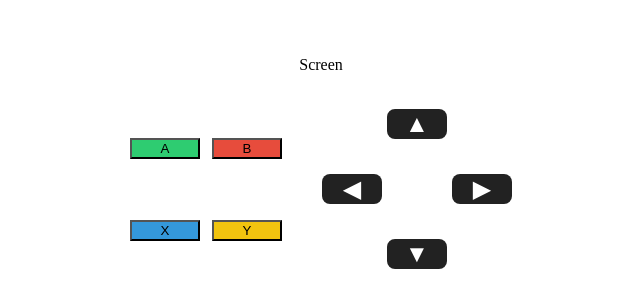
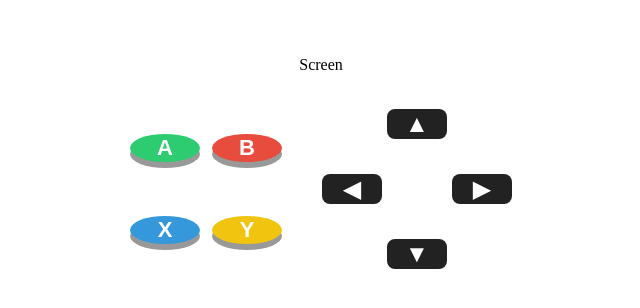
Before and after one commit to LebogangMasenya/game-emulator, a React (Vite) app in the folder game-emulator/: page / in a window 1280 px wide. Shown: the top 308 px of the page, without its empty margins (319-959 px from the left). Built offline with nearby package versions, Linux system fonts and the light colour scheme.

Commit message:
Css Fixed button styles

```diff
--- a/game-emulator/src/components/buttonsLetters.tsx
+++ b/game-emulator/src/components/buttonsLetters.tsx
@@ -7,10 +7,10 @@ interface ButtonsLettersProps {
 function ButtonsLetters({pressedButtons, onButtonPress}: ButtonsLettersProps) {
     return (
         <div className="buttons">
-            <button className="a" onClick={() => onButtonPress("A")}>A</button>
-            <button className="b" onClick={() => onButtonPress("B")}>B</button>
-            <button className="x" onClick={() => onButtonPress("X")}>X</button>
-            <button className="y" onClick={() => onButtonPress("Y")}>Y</button>
+            <button className="button a" onClick={() => onButtonPress("A")}>A</button>
+            <button className="button b" onClick={() => onButtonPress("B")}>B</button>
+            <button className="button x" onClick={() => onButtonPress("X")}>X</button>
+            <button className="button y" onClick={() => onButtonPress("Y")}>Y</button>
         </div>
     )
 }
```
